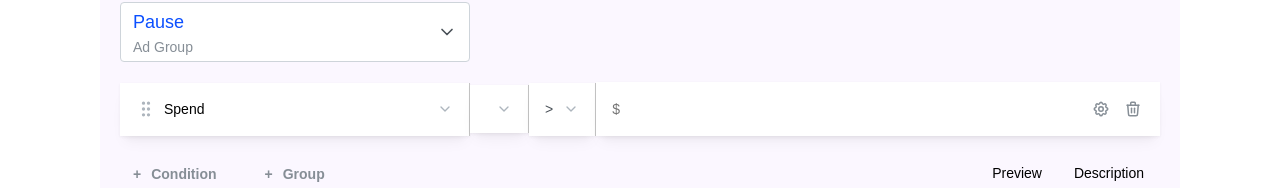
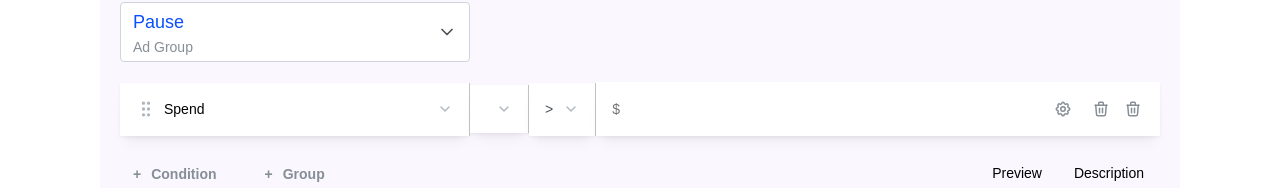
Before and after one commit to adeleke5140/tasks-automation-rule, a React (Vite) app: page / in a window 1280 px wide. Shown: the part 137-325 px from the top of the page. Built offline with nearby package versions, Linux system fonts and the light colour scheme.

Commit message:
feat: add trash icon to rule selector

```diff
--- a/src/components/rule-selector.tsx
+++ b/src/components/rule-selector.tsx
@@ -1,5 +1,5 @@
-import { ActionIcon, Menu, Text } from '@mantine/core'
-import { IconCheck, IconSettings } from '@tabler/icons-react'
+import { ActionIcon, Group, Menu, Text } from '@mantine/core'
+import { IconCheck, IconSettings, IconTrash } from '@tabler/icons-react'
 
 interface RuleSelectorProps {
   ruleType: 'valueBased' | 'metricBased'
@@ -8,6 +8,7 @@ interface RuleSelectorProps {
 
 export const RuleSelector = ({ ruleType, setRuleType }: RuleSelectorProps) => {
   return (
+    <Group>
       <Menu position="bottom-end" shadow="md">
         <Menu.Target>
           <ActionIcon variant="subtle" color="gray" size="sm">
@@ -39,5 +40,9 @@ export const RuleSelector = ({ ruleType, setRuleType }: RuleSelectorProps) => {
           </Menu.Item>
         </Menu.Dropdown>
       </Menu>
+      <ActionIcon variant="subtle" color="gray" size="sm">
+        <IconTrash size={18} />
+      </ActionIcon>
+    </Group>
   )
 }
```
Lines whose indentation alone changed are shown as unchanged.
